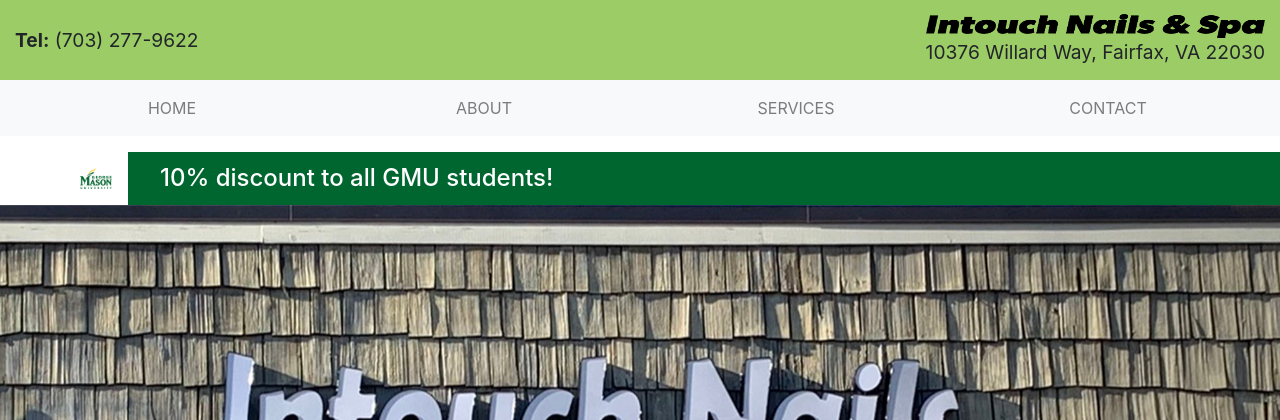
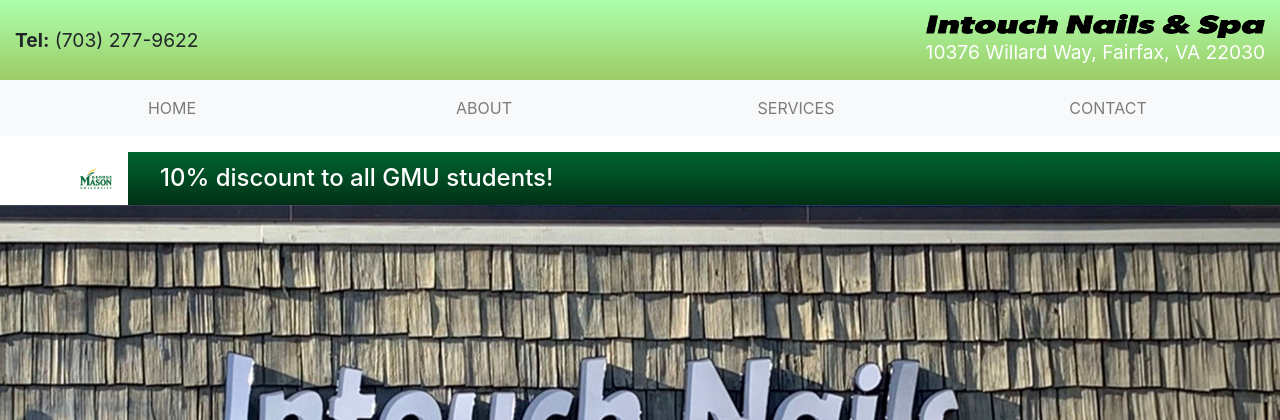
Before and after one commit to aquiambao/Intouch-Nail-Webpage, a PHP site: page / in a window 1280 px wide. Shown: the top 420 px of the page. Run offline with PHP 8.4, Linux system fonts and the light colour scheme.

Commit message:
Color scheme

```diff
--- a/resources/style.css
+++ b/resources/style.css
@@ -14,7 +14,7 @@ h1 {
 }
 
 .top {
-  background-color: #9CCC65;
+  background-image: linear-gradient(#ADFFAD,#9CCC65);
   height: 5rem;;
   font-size: 1.2rem;
   padding: .5rem, 5rem;
@@ -33,7 +33,9 @@ h1 {
   display: flex;
   justify-content: flex-end;
   flex-direction: column;
+  color: white;
 }
+
 
 nav {
   background-color: #F8F9FA;
@@ -68,7 +70,7 @@ justify-content: space-around;
   flex-direction: row;
   flex-wrap: wrap;
   align-items: center;
-  background-color: #006630;
+  background-image: linear-gradient(#006630,#013017);
   padding: 0
 }
 
@@ -192,7 +194,8 @@ display: block;
 }
 
 footer {
-  background-color: #9CCC65;
+  border-top: 5px solid green;
+  background-image: linear-gradient(#ADFFAD,#9CCC65);
 }
 
 .footer {
```
